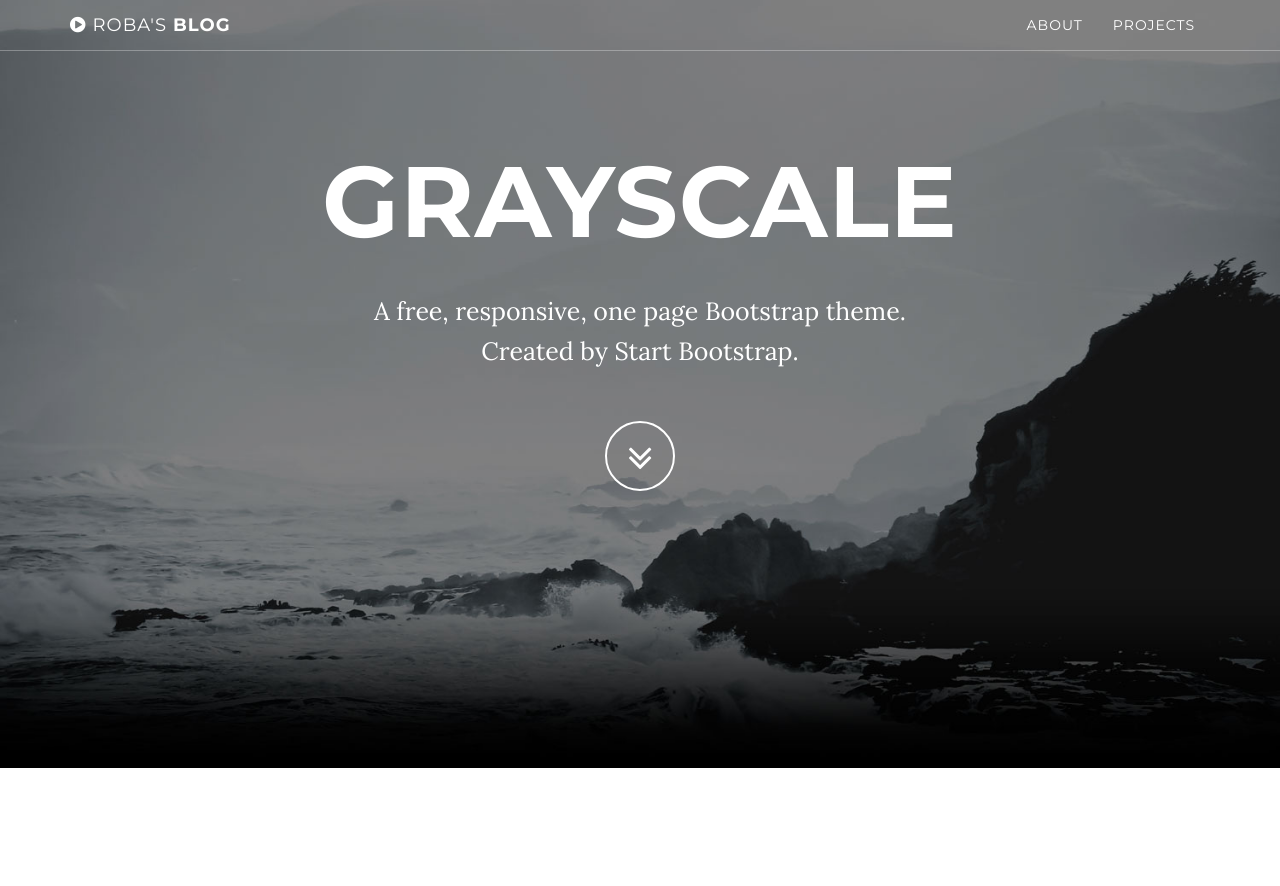
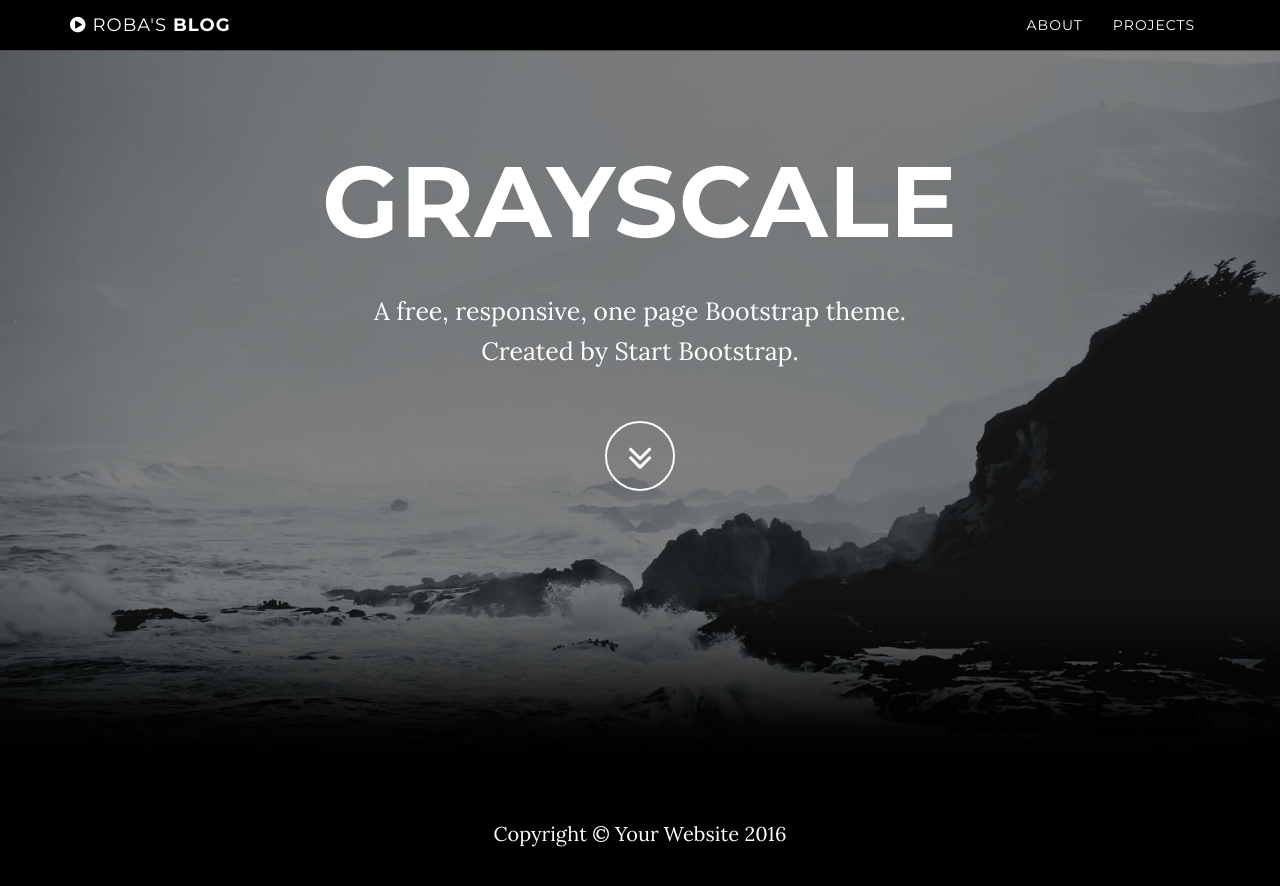
Before and after one commit to Exinda/Exinda.github.io, a Jekyll site: the page built from index.html, in a window 1280 px wide and 900 px high, scrolled down 132 px. Shown: the top 886 px of the window. Built offline with Jekyll 4.4.1, drawn with Linux system fonts in a browser that asks for light colours.

Commit message:
removed tags

```diff
--- a/css/main.css
+++ b/css/main.css
@@ -9,7 +9,7 @@ body {
     height: 100%;
     font-family: Lora,"Helvetica Neue",Helvetica,Arial,sans-serif;
     color: #fff;
-    background-color: {{ site.color.primary-dark }};
+    background-color: #000000;
 }
 
 html {
@@ -66,7 +66,7 @@ a:focus {
     border-bottom: 1px solid rgba(255,255,255,.3);
     text-transform: uppercase;
     font-family: Montserrat,"Helvetica Neue",Helvetica,Arial,sans-serif;
-    background-color: {{ site.color.primary-dark }};
+    background-color: #000000;
 }
 
 .navbar-custom .navbar-brand {
@@ -123,7 +123,7 @@ a:focus {
 
     .top-nav-collapse {
         padding: 0;
-        background-color: {{ site.color.primary-dark }};
+        background-color: #000000;
     }
 
     .navbar-custom.top-nav-collapse {
@@ -139,7 +139,7 @@ a:focus {
     text-align: center;
     color: #fff;
     background: url(/img/intro-bg.jpg) no-repeat bottom center scroll;
-    background-color: {{ site.color.primary-dark }};
+    background-color: #000000;
     -webkit-background-size: cover;
     -moz-background-size: cover;
     background-size: cover;
@@ -257,7 +257,7 @@ a:focus {
     padding: 50px 0;
     color: #fff;
     background: url(/img/downloads-bg.jpg) no-repeat center center scroll;
-    background-color: {{ site.color.primary-dark }};
+    background-color: #000000;
     -webkit-background-size: cover;
     -moz-background-size: cover;
     background-size: cover;
@@ -295,17 +295,17 @@ a:focus {
 }
 
 .btn-default {
-    border: 1px solid {{ site.color.links }};
-    color: {{ site.color.links }};
+    border: 1px solid #219ab3;
+    color: #219ab3;
     background-color: transparent;
 }
 
 .btn-default:hover,
 .btn-default:focus {
-    border: 1px solid {{ site.color.links }};
+    border: 1px solid #219ab3;
     outline: 0;
-    color: {{ site.color.primary-dark }};
-    background-color: {{ site.color.links }};
+    color: #000000;
+    background-color: #219ab3;
 }
 
 ul.banner-social-buttons {
```
